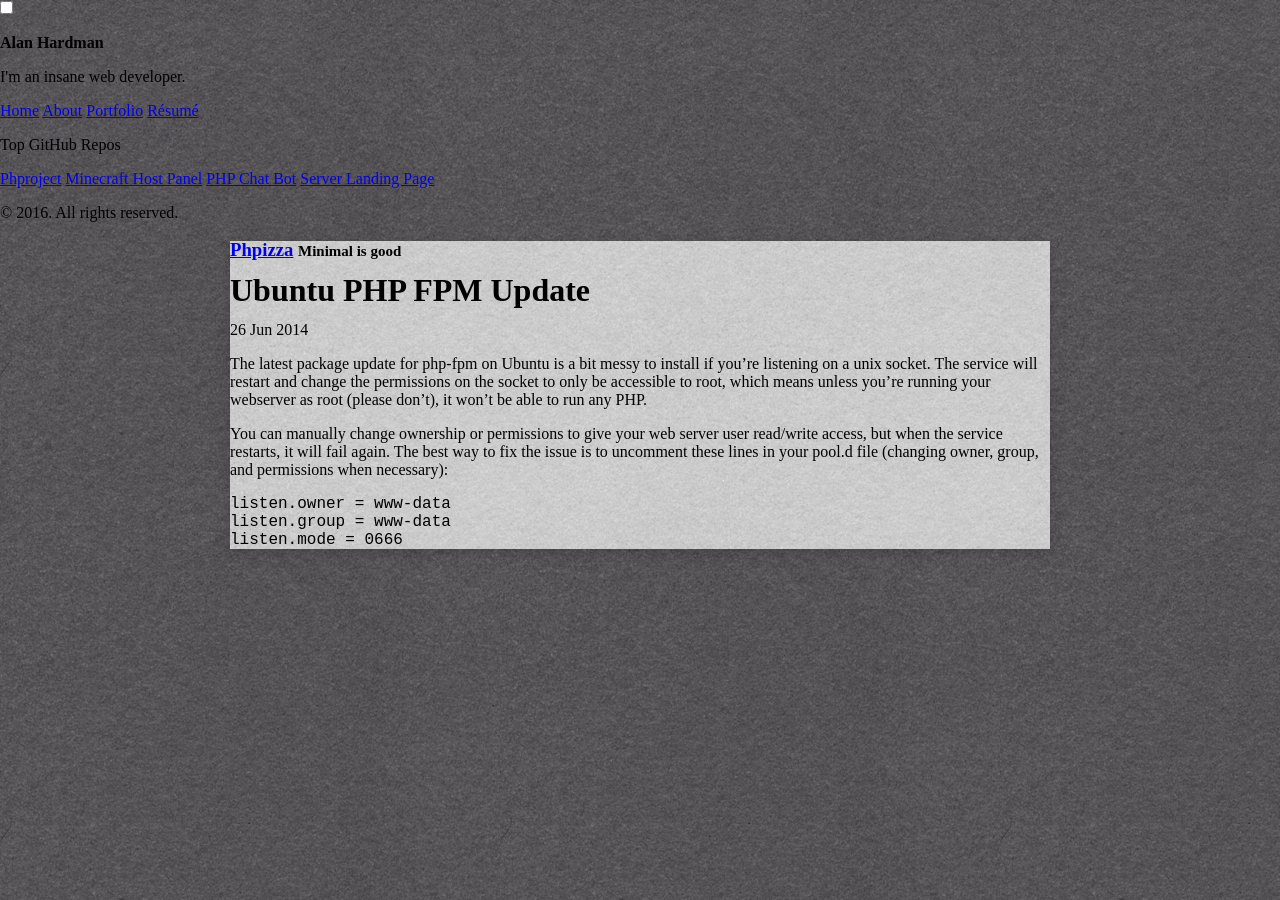
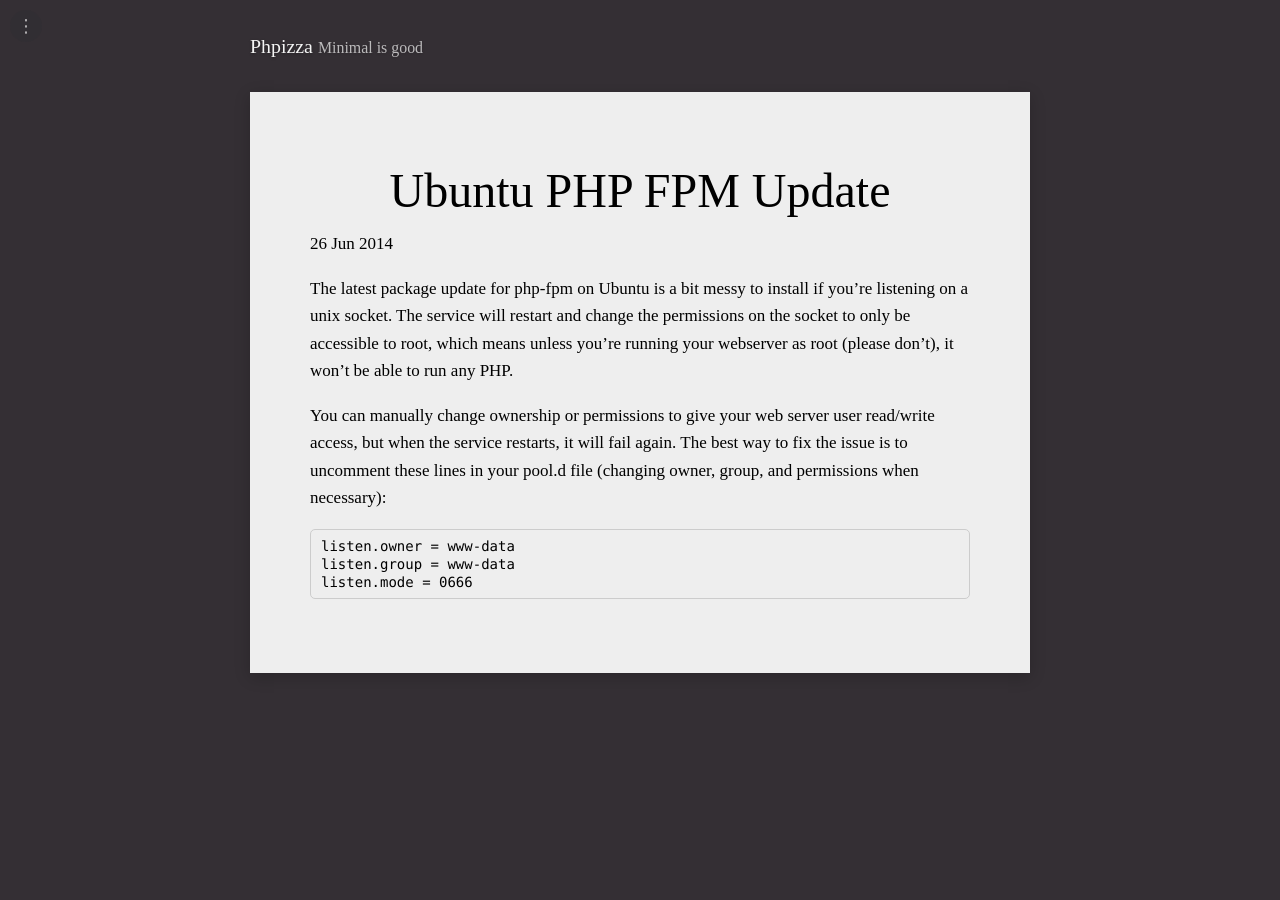
Before and after one commit to Alanaktion/alanaktion.github.io, a Jekyll site: the page built from _posts/2014-06-26-ubuntu-php-fpm-update.md, in a window 1280 px wide. Built offline with Jekyll 4.4.1, drawn with Linux system fonts in a browser that asks for light colours.

Commit message:
A working custom theme!

```diff
--- a/_includes/nav.html
+++ b/_includes/nav.html
@@ -1,4 +1,6 @@
 <input type="checkbox" class="chk-nav-toggle" id="chk-nav-toggle">
+<label for="chk-nav-toggle" class="nav-toggle"></label>
+<label for="chk-nav-toggle" class="nav-dismiss"></label>
 
 <div class="navbar">
   <p class="navbar-title"><b>{{ site.author.name }}</b></p>
@@ -23,6 +25,4 @@
     <a href="https://github.com/Alanaktion/chatbot2">PHP Chat Bot</a>
     <a href="https://github.com/Alanaktion/php-landing">Server Landing Page</a>
   </nav>
-
-  <p>&copy; {{ site.time | date: '%Y' }}. All rights reserved.</p>
 </div>
--- a/_layouts/default.html
+++ b/_layouts/default.html
@@ -17,12 +17,10 @@
     </main>
   </div>
 
-  <label for="chk-nav-toggle" class="nav-toggle"></label>
-
   <script>
     WebFontConfig = {
       google: {
-        families: ['PT Serif']
+        families: ['Crimson Text']
       }
     };
     (function(d) {
--- a/public/css/phpizza.css
+++ b/public/css/phpizza.css
@@ -7,7 +7,7 @@ body {
 }
 
 .container {
-  max-width: 820px;
+  max-width: 780px;
   margin: 0 auto;
 }
 @media only screen and (max-width: 767px) {
@@ -19,27 +19,268 @@ body {
 
 /* Base Style */
 html {
-  font: 16px/18px 'PT Serif', 'Droid Serif', serif;
+  font: 17px/1.618 'Crimson Text', 'Droid Serif', 'Times New Roman', serif;
 }
 
 body {
-  background: #342F34 url(felt.png) repeat;
+  background-color: #342F34;
 }
 
-.container {
-  background: #eee url(felt.png) repeat;
+.site-header {
+  color: #f5f5f5;
+  text-align: center;
+  text-shadow: 0 1px 3px rgba(0, 0, 0, 0.3);
+}
+.site-header h3 {
+  margin: 10px 0;
+  font-weight: normal;
+}
+.site-header a {
+  color: inherit;
+  text-decoration: none;
+}
+.site-header small {
+  opacity: 0.7;
+}
+@media only screen and (min-width: 800px) {
+  .site-header {
+    margin: 30px 0;
+    text-align: left;
+  }
+}
+
+.post, .page {
+  background-color: #eee;
+  padding: 15px;
+}
+@media only screen and (max-width: 767px) {
+  .post, .page {
+    border-bottom: 1px solid #ccc;
+  }
 }
 @media only screen and (min-width: 768px) {
-  .container {
+  .post, .page {
     box-shadow: 0 4px 15px rgba(0, 0, 0, 0.2);
+    margin-bottom: 30px;
+    padding: 60px;
+  }
+}
+
+.post-title {
+  font-size: 30px;
+  line-height: 1;
+  font-weight: normal;
+  margin: 15px 0;
+}
+.post-title a {
+  text-decoration: none;
+}
+@media only screen and (min-width: 768px) {
+  .post-title {
+    text-align: center;
+    font-size: 48px;
+  }
+}
+
+.pagination {
+  color: #f5f5f5;
+  margin-bottom: 30px;
+}
+.pagination:after {
+  content: "";
+  display: table;
+  clear: both;
+}
+.pagination > a {
+  text-decoration: none;
+}
+.pagination > span {
+  opacity: 0.6;
+}
+.pagination .older {
+  float: left;
+}
+.pagination .older:before {
+  content: '\2039';
+  padding-right: .5em;
+}
+.pagination .newer {
+  float: right;
+}
+.pagination .newer:after {
+  content: '\203a';
+  padding-left: .5em;
+}
+
+/* Navigation */
+.chk-nav-toggle {
+  position: absolute;
+  visibility: hidden;
+}
+.nav-toggle {
+  position: absolute;
+  top: 10px;
+  left: 10px;
+
+  display: block;
+  width: 22px;
+  height: 22px;
+  padding: 5px;
+
+  font-size: 18px;
+  line-height: 22px;
+  color: #fff;
+  text-align: center;
+
+  background-color: rgba(42, 47, 52, 0.3);
+  border-radius: 30px;
+  opacity: 0.65;
+  cursor: pointer;
+}
+.nav-toggle:before {
+  content: '\22ee';
+}
+.nav-toggle:hover, .nav-toggle:focus {
+  background-color: rgba(0, 0, 0, 0.1);
+  opacity: 1;
+}
+.chk-nav-toggle:checked + .nav-toggle {
+  background-color: rgba(0, 0, 0, 0.2);
+  opacity: 1;
+}
+
+.nav-dismiss {
+  position: absolute;
+  position: fixed;
+  top: 0;
+  bottom: 0;
+  left: 0;
+  right: 0;
+
+  opacity: 0;
+  visibility: hidden;
+  background-color: rgba(0, 0, 0, 0.2);
+
+  transition: opacity .2s ease, visibility 0s linear .2s;
+}
+.chk-nav-toggle:checked ~ .nav-dismiss {
+  opacity: 1;
+  visibility: visible;
+  transition: opacity .2s ease;
+}
+
+.navbar {
+  position: absolute;
+  top: 40px;
+  left: 10px;
+
+  max-height: 85vh;
+  overflow-y: auto;
+
+  font-size: 14px;
+  font-family: 'Helvetica Neue', 'Liberation Sans', Tahoma, sans-serif;
+  background-color: #fff;
+  border-radius: 5px;
+  box-shadow: 0 5px 15px rgba(0, 0, 0, 0.2);
+
+  opacity: 0;
+  visibility: hidden;
+  transform: scale(0.95) translate(-3px, -10px);
+  transition: opacity .2s ease, transform .2s ease, visibility 0s linear .2s;
+}
+.chk-nav-toggle:checked ~ .navbar {
+  opacity: 1;
+  visibility: visible;
+  transform: none;
+  transition: opacity .2s ease, transform .2s ease;
+}
+.navbar p {
+  margin: 0;
+  margin-bottom: 15px;
+  padding: 0 15px;
+}
+.navbar .navbar-title {
+  margin: 10px 0 0;
+}
+.navbar-nav {
+  margin-bottom: 15px;
+}
+.navbar-nav a {
+  display: block;
+  padding: 0 15px;
+  line-height: 24px;
+  color: inherit;
+  text-decoration: none;
+}
+.navbar-nav a:hover, .navbar-nav a:focus {
+  background-color: #ddd;
+}
+.navbar-nav a.active {
+  background-color: #444;
+  color: #fff;
+}
+
+@media only screen and (min-width: 768px) {
+  .nav-toggle, .navbar {
+    position: fixed;
   }
 }
 
 
-/* Navigation */
-.navbar {
+/* Content */
+.content a {
+  color: inherit;
+}
+.content a:hover, .content a:focus {
+  color: #0087cb;
+}
 
+code, pre {
+  font-size: 14px;
+  font-family: Menlo, Meslo, Monaco, "Courier New", monospace;
+}
+pre {
+  border-radius: 5px;
+  border: 1px solid #ccc;
+  padding: 7px 10px;
+  line-height: 1.3;
+}
+p > code {
+  border-radius: 5px;
+  border: 1px solid #ccc;
+  padding: 1px 4px;
+}
+
+img {
+  max-width: 100%;
+  height: auto;
 }
 
 
-/* Content */
+/* Utilities */
+.sr-only {
+  position: absolute;
+  width: 1px;
+  height: 1px;
+  margin: -1px;
+  padding: 0;
+  overflow: hidden;
+  clip: rect(0, 0, 0, 0);
+  border: 0;
+}
+
+.page-about {
+  margin-top: 150px;
+  padding-top: 1px;
+}
+.page-about > p:first-child {
+  margin-top: 0;
+}
+.profile-pic {
+  display: block;
+  margin: -135px auto 15px;
+  max-width: 270px;
+  height: auto;
+  background-color: #f5f5f5;
+  border-radius: 50%;
+}
```
Also changed, not shown: _layouts/page-about.html (added, +7 -0 lines), about.md (+1 -1 lines).
